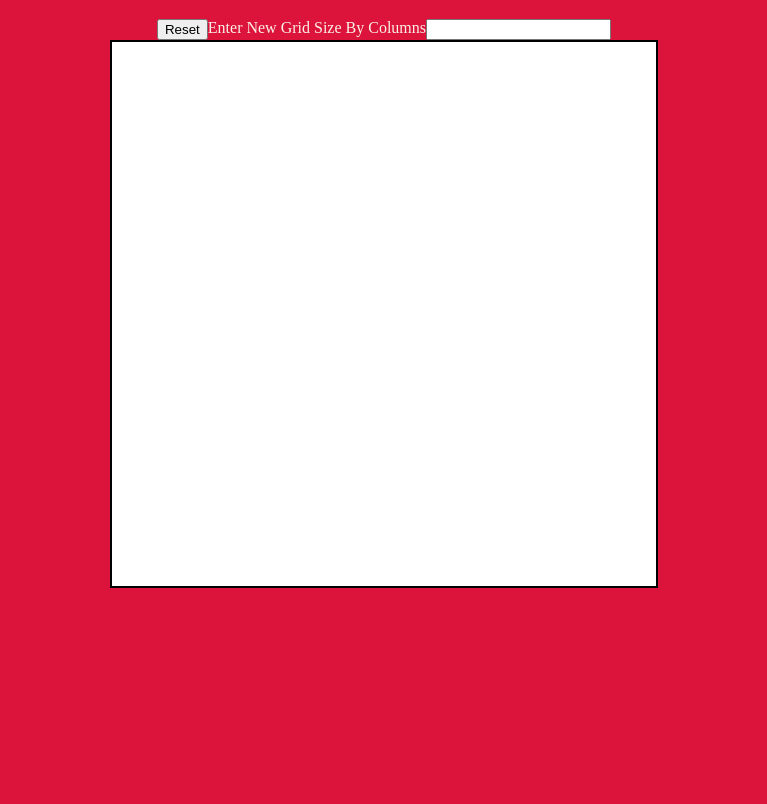
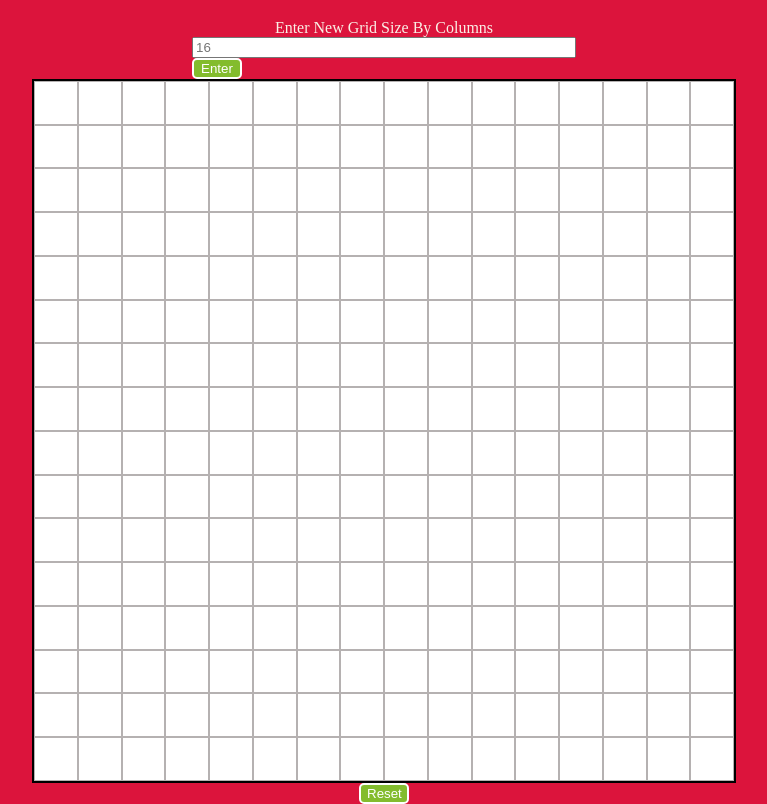
Before and after one commit to JordanTheCodeless/Etch-a-Sketch, a plain HTML site: page index.html in a window 1280 px wide. Shown: the part 61-865 px from the top of the page, without its empty margins (256-1023 px from the left). Before the commit the page ends 800 px from the top, so only its background shows below. Drawn offline with Linux system fonts and the light colour scheme.

Commit message:
Changed grid to flex / will now implement the user being able to choose the desired grid

```diff
--- a/index.html
+++ b/index.html
@@ -13,11 +13,12 @@
     </header>
     <main>
     <div id="gameBtnsDiv">
-        <button id="resetBtn">Reset</button>
-        <label for="gridSize">Enter New Grid Size By Columns</label>
-        <input type="text" title="gridSize" id="gridSizeInput">
+      <label for="gridSize">Enter New Grid Size By Columns</label>
+      <input type="number"title="gridSize" min="12" max="100" placeholder="16" id="gridSizeInput">
+      <button id="enterBtn">Enter</button>
     </div>
-      <div id="container"></div>
+    <div id="container"></div>
+    <button id="resetBtn">Reset</button>
     </main>
   </body>
 </html>
--- a/script.js
+++ b/script.js
@@ -1,19 +1,37 @@
-const etchContainer = document.querySelector("#container");
+let etchContainer = document.querySelector("#container");
+let reset = document.querySelector("#resetBtn");
+let enter = document.querySelector("#enterBtn");
+let gridAmount = document.querySelector("#gridSizeInput").va;
+let rows = 16;
+let columns = 16;
+let gridSize = 700;
+let tempDiv;
 
-let tempDiv
+etchContainer.style.width = `${gridSize}px`;
+etchContainer.style.height = `${gridSize}px`;
 function createDivs(){
-for(let i = 0; i < 256; i++){
+for(let i = 0; i < (rows*columns); i++){
     tempDiv = document.createElement("div");
+    tempDiv.style.width = `${(gridSize/columns)-2}px`;
+    tempDiv.style.height = `${(gridSize/rows)-2}px`;
+    tempDiv.style.backgroundColor ="white";
     tempDiv.classList.add("grid");
     etchContainer.appendChild(tempDiv)
 
 }}
 createDivs();
-const tempDivs = document.querySelectorAll(".grid");
 
-
+let tempDivs = document.querySelectorAll(".grid");
 tempDivs.forEach((thisDiv) => {
     thisDiv.addEventListener("mouseover",() =>{
         thisDiv.style.backgroundColor = "black";
     })
+});
+reset.addEventListener("click", () =>{
+    tempDivs.forEach((thisDiv) => {
+        thisDiv.style.backgroundColor = "white";
+    })
+});
+enter.addEventListener("click", () =>{
+
 })
--- a/style.css
+++ b/style.css
@@ -9,25 +9,32 @@ body{
     margin:auto;
     height : auto;
     border:2px solid black;
-    width:calc(34px*16);
-    background-color: aquamarine;
-    display:grid;
-    grid-template-columns: repeat(16,1fr);
-    gap:0;
+    display: flex;
+    flex-wrap: wrap;
+    /* width:calc(34px*16); */
+    /* display:grid; */
+    /* grid-template-columns: repeat(16,1fr); */
+    /* gap:0; */
 
 
 }
 .grid{
-    background-color: white;
-    width: 34px;
-    height:34px;
-    margin:0;
-    padding:0;
-    box-sizing: border-box;
+
+    border:1px solid rgba(125, 118, 118, 0.567);
 }
 #gameBtnsDiv{
+    margin:auto;
     display:flex;
     justify-content: center;
+    flex-direction: column;
+    width:30%;
+}
+button{
+    width: 50px;
+    background-color: rgb(131, 188, 45);
+    color: white;
+    border: 2px white solid;
+    border-radius: 5px;
 }
 /* .grid:hover{
     background-color: black;
```
